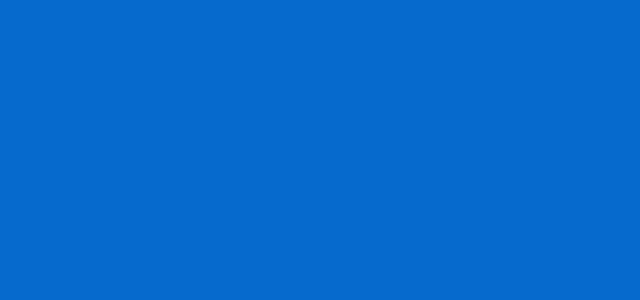
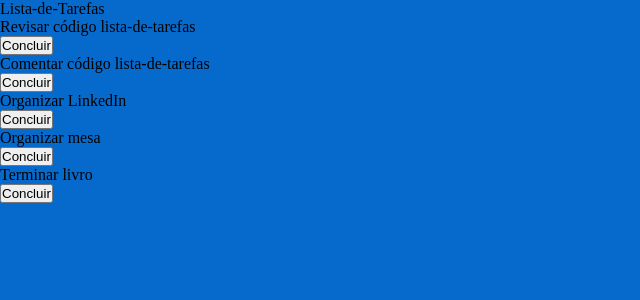
Before and after one commit to JuanMOLopes/lista-de-tarefas, a React (Vite) app: page / in a window 1280 px wide. Shown: the top 300 px of the page, without its empty margins (0-640 px from the left). Built offline with nearby package versions, Linux system fonts and the light colour scheme.

Commit message:
estrutura finalizada

```diff
--- a/src/App.jsx
+++ b/src/App.jsx
@@ -1,11 +1,12 @@
-import './App.css'
+import "./App.css";
+import ListaTarefas from "./components/ListaDeTarefas/ListaTarefas";
 
 function App() {
   return (
     <>
-
+      <ListaTarefas />
     </>
-  )
+  );
 }
 
-export default App
+export default App;
--- a/src/components/ListaDeTarefas/ListaTarefas.jsx
+++ b/src/components/ListaDeTarefas/ListaTarefas.jsx
@@ -4,7 +4,14 @@ import Tarefa from "../Tarefas/Tarefa";
 function ListaTarefas() {
   return (
     <>
-      <Tarefa  />
+      <header>Lista-de-Tarefas</header>
+      <div className="tarefas">
+        <Tarefa titulo="Revisar código lista-de-tarefas" />
+        <Tarefa titulo="Comentar código lista-de-tarefas" />
+        <Tarefa titulo="Organizar LinkedIn" />
+        <Tarefa titulo="Organizar mesa" />
+        <Tarefa titulo="Terminar livro" />
+      </div>
     </>
   );
 }
--- a/src/components/Tarefas/Tarefa.jsx
+++ b/src/components/Tarefas/Tarefa.jsx
@@ -1,7 +1,7 @@
 import { useState } from "react"; /* Importa o uso de estados */
 import "./Tarefa.css"; /* Importa o css do componente */
 
-function Concluir() {
+function Concluir(props) {
   // Estado status (verdadeiro ou falso), iniciando como falso
   const [status, setStatus] = useState(false);
   // Estado cor iniciado como "Concluir"
@@ -17,7 +17,8 @@ function Concluir() {
 
   return (
     // Define a classe da div pelo estado "cor"
-    <div className={cor}>
+    <div>
+<p className={status ? "Concluido" : "Concluir"}>{props.titulo}</p>
       {/* Ao clicar no botão, chama a função "AlternarStatus", a classe é definida pela lógica "Se o status estiver como verdadeiro, define "cor" como "Concluir", se for falso, como "Concluido", o texto de dentro do botão também é definido pela mesma lógica */}
       <button onClick={AlternarStatus} className={status ? "Concluido" : "Concluir"}>
         {status ? "Concluido" : "Concluir"}
```
